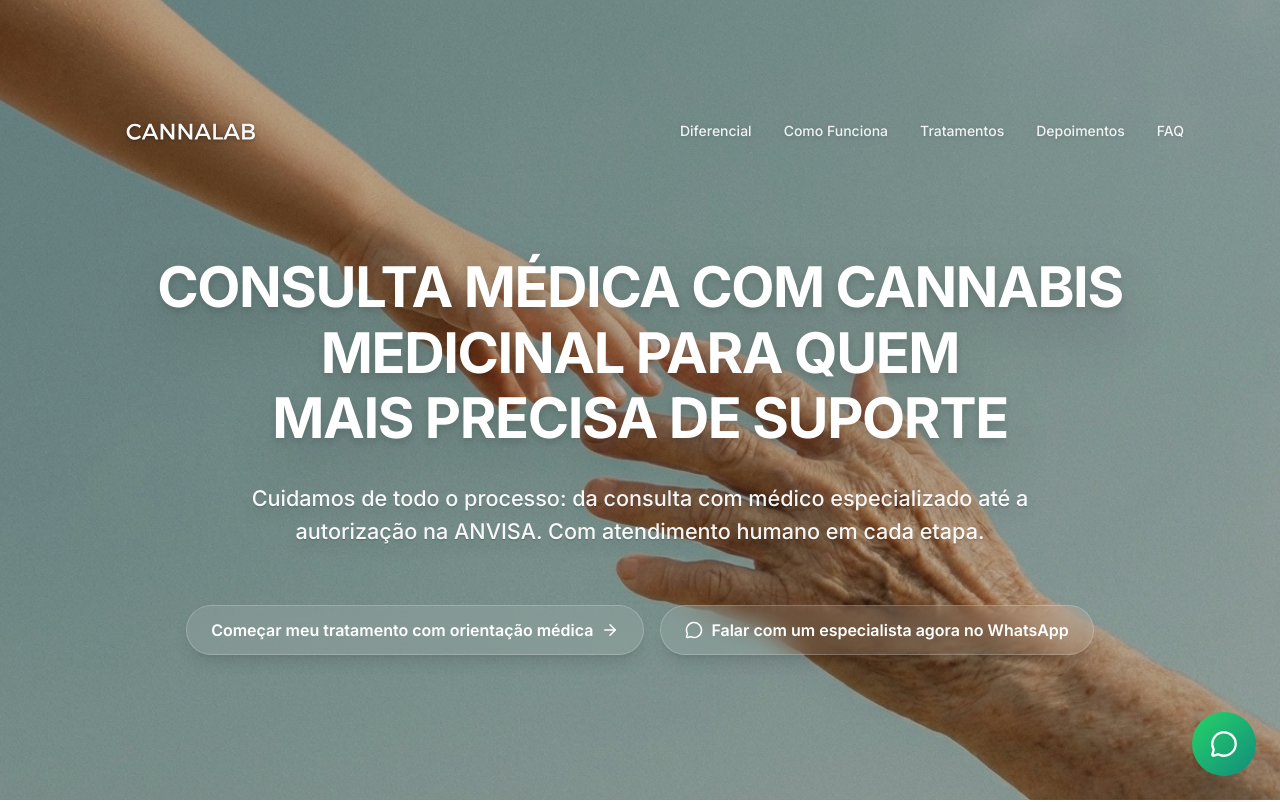
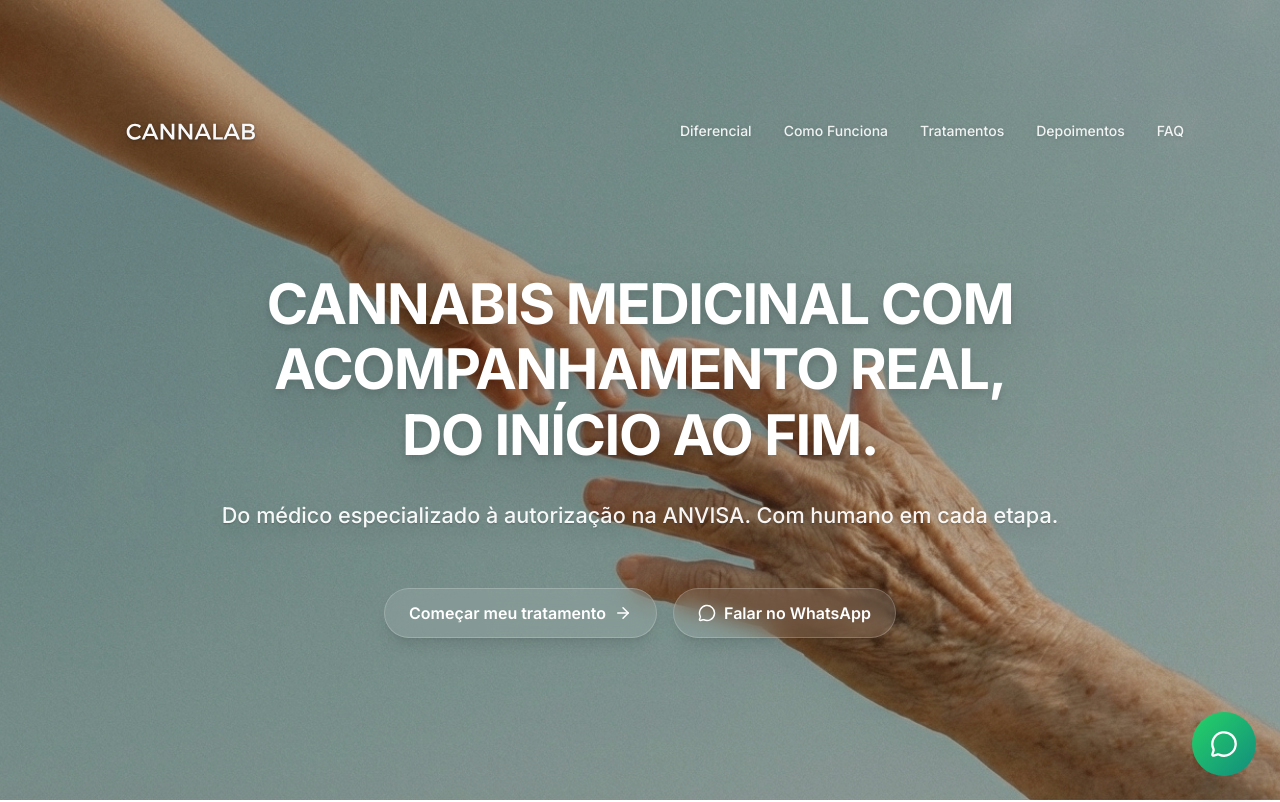
Before and after one commit to pplacerda07/cnnlab, a Next.js app: page / in a window 1280 px wide. Shown: the top 802 px of the page. Built offline with nearby package versions, Linux system fonts and the light colour scheme; a web font is replaced by a local one.

Commit message:
alterações no título

```diff
--- a/src/components/Hero.tsx
+++ b/src/components/Hero.tsx
@@ -21,18 +21,18 @@ export default function Hero() {
 
                     <h1 className="text-white leading-[1.1] tracking-tight flex flex-col font-sans uppercase drop-shadow-2xl text-[1.8rem] sm:text-[2.5rem] md:text-[3rem] lg:text-[3.5rem] font-bold mx-auto">
                         <span className="block mb-1 drop-shadow-lg whitespace-normal md:whitespace-nowrap">
-                            Consulta médica com cannabis
+                            Cannabis medicinal com
                         </span>
                         <span className="block mb-1 drop-shadow-lg whitespace-normal md:whitespace-nowrap">
-                            medicinal para quem
+                            acompanhamento real,
                         </span>
                         <span className="block drop-shadow-lg whitespace-normal md:whitespace-nowrap">
-                            mais precisa de suporte
+                            do início ao fim.
                         </span>
                     </h1>
 
                     <p className="text-white/95 text-lg md:text-[1.35rem] font-medium max-w-4xl mt-0 drop-shadow-xl text-shadow-sm">
-                        Cuidamos de todo o processo: da consulta com médico especializado até a autorização na ANVISA. Com atendimento humano em cada etapa.
+                        Do médico especializado à autorização na ANVISA. Com humano em cada etapa.
                     </p>
 
                     {/* CTAs */}
@@ -41,7 +41,7 @@ export default function Hero() {
                             href="#quiz"
                             className="w-full sm:w-auto bg-white/10 hover:bg-white/20 hover:scale-105 active:scale-95 backdrop-blur-md text-white font-semibold py-3 px-6 rounded-full border border-white/20 shadow-lg transition-all duration-300 flex justify-center items-center gap-2 text-sm md:text-base"
                         >
-                            Começar meu tratamento com orientação médica <ArrowRight size={18} />
+                            Começar meu tratamento <ArrowRight size={18} />
                         </Link>
 
                         <a
@@ -50,7 +50,7 @@ export default function Hero() {
                             rel="noopener noreferrer"
                             className="w-full sm:w-auto bg-white/10 hover:bg-white/20 hover:scale-105 active:scale-95 backdrop-blur-md text-white font-semibold py-3 px-6 rounded-full border border-white/20 shadow-lg transition-all duration-300 flex justify-center items-center gap-2 text-sm md:text-base"
                         >
-                            <MessageCircle size={18} /> Falar com um especialista agora no WhatsApp
+                            <MessageCircle size={18} /> Falar no WhatsApp
                         </a>
                     </div>
                 </div>
--- a/src/components/Navbar.tsx
+++ b/src/components/Navbar.tsx
@@ -69,7 +69,7 @@ export default function Navbar() {
                             rel="noopener noreferrer"
                             className="bg-brand-dark text-white hover:bg-brand-dark/90 px-6 py-2.5 rounded-full font-medium text-sm transition-colors shadow-sm"
                         >
-                            Falar com um especialista agora no WhatsApp
+                            Falar no WhatsApp
                         </a>
                     </div>
 
@@ -104,7 +104,7 @@ export default function Navbar() {
                         className="bg-brand-dark text-white text-center hover:bg-brand-dark/90 px-6 py-3 rounded-full font-medium transition-colors mt-4"
                         onClick={() => setMobileMenuOpen(false)}
                     >
-                        Falar com um especialista agora no WhatsApp
+                        Falar no WhatsApp
                     </a>
                 </div>
             )}
--- a/src/components/WhatsappPopup.tsx
+++ b/src/components/WhatsappPopup.tsx
@@ -100,7 +100,7 @@ export default function WhatsappPopup() {
                             }}
                         >
                             <MessageCircle size={18} />
-                            Falar com especialista agora
+                            Falar no WhatsApp
                         </a>
                     </div>
                 </div>
```
Also changed, not shown: .agents/ajustes_cta/ajustes.txt (deleted).
